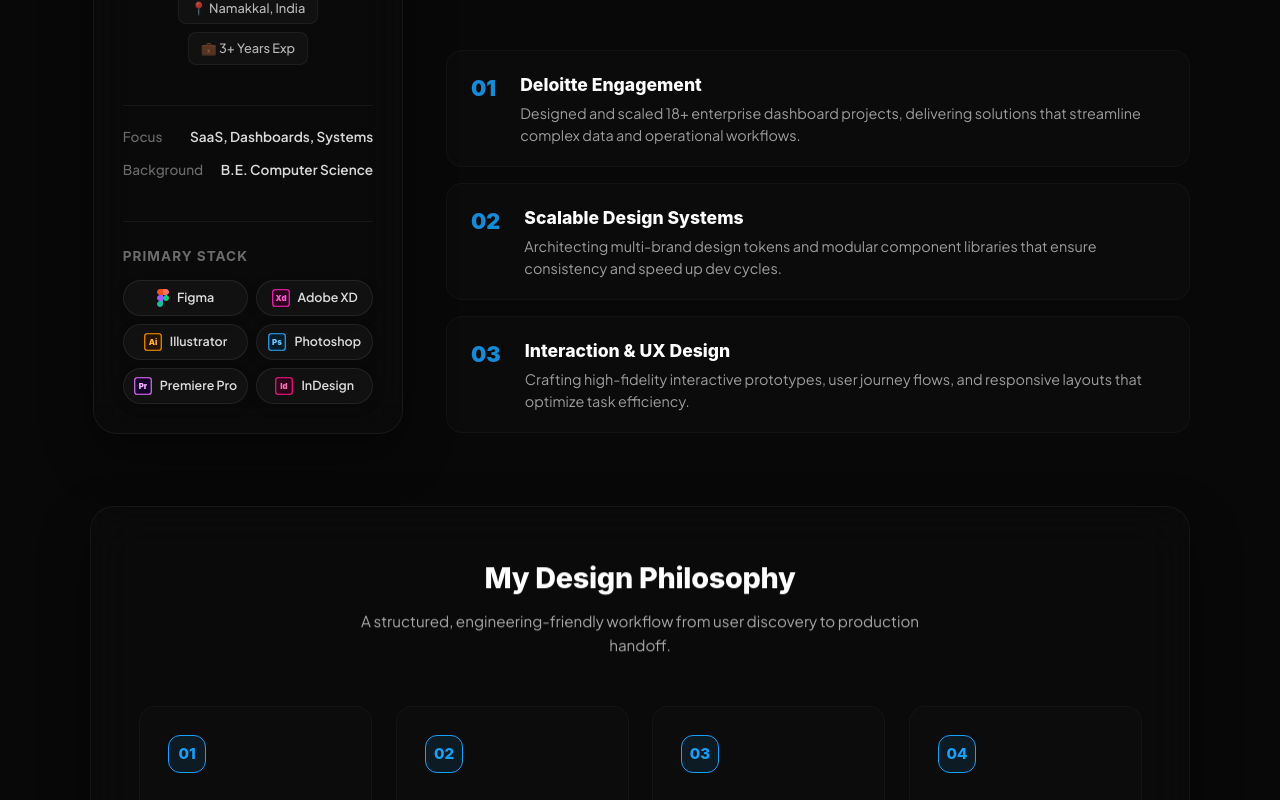
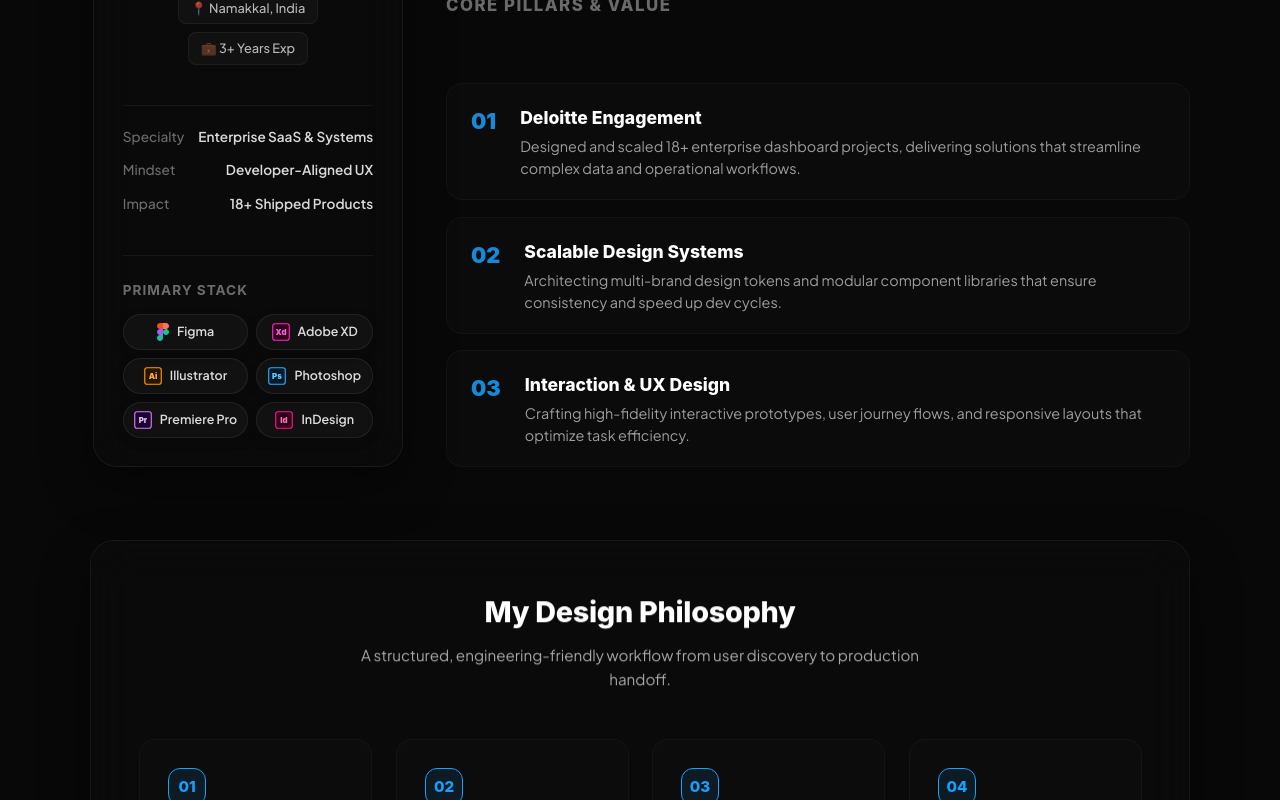
Before and after one commit to Jeeva-2k/portfolio, a React (Vite) app: page / in a window 1280 px wide. Shown: the part 1520-2320 px from the top of the page. Built offline with nearby package versions, Linux system fonts and the light colour scheme; a web font is replaced by a local one.

Commit message:
feat: upgrade profile highlights content to focus on enterprise systems, developer mindset, and shipped impact

```diff
--- a/src/App.jsx
+++ b/src/App.jsx
@@ -607,12 +607,16 @@ function App() {
 
               <div className="profile-highlights">
                 <div className="highlight-item">
-                  <span className="highlight-label">Focus</span>
-                  <span className="highlight-value">SaaS, Dashboards, Systems</span>
+                  <span className="highlight-label">Specialty</span>
+                  <span className="highlight-value">Enterprise SaaS & Systems</span>
                 </div>
                 <div className="highlight-item">
-                  <span className="highlight-label">Background</span>
-                  <span className="highlight-value">B.E. Computer Science</span>
+                  <span className="highlight-label">Mindset</span>
+                  <span className="highlight-value">Developer-Aligned UX</span>
+                </div>
+                <div className="highlight-item">
+                  <span className="highlight-label">Impact</span>
+                  <span className="highlight-value">18+ Shipped Products</span>
                 </div>
               </div>
 
```
Also changed, not shown: 2 other files (tests, documents, lock files or other folders).
